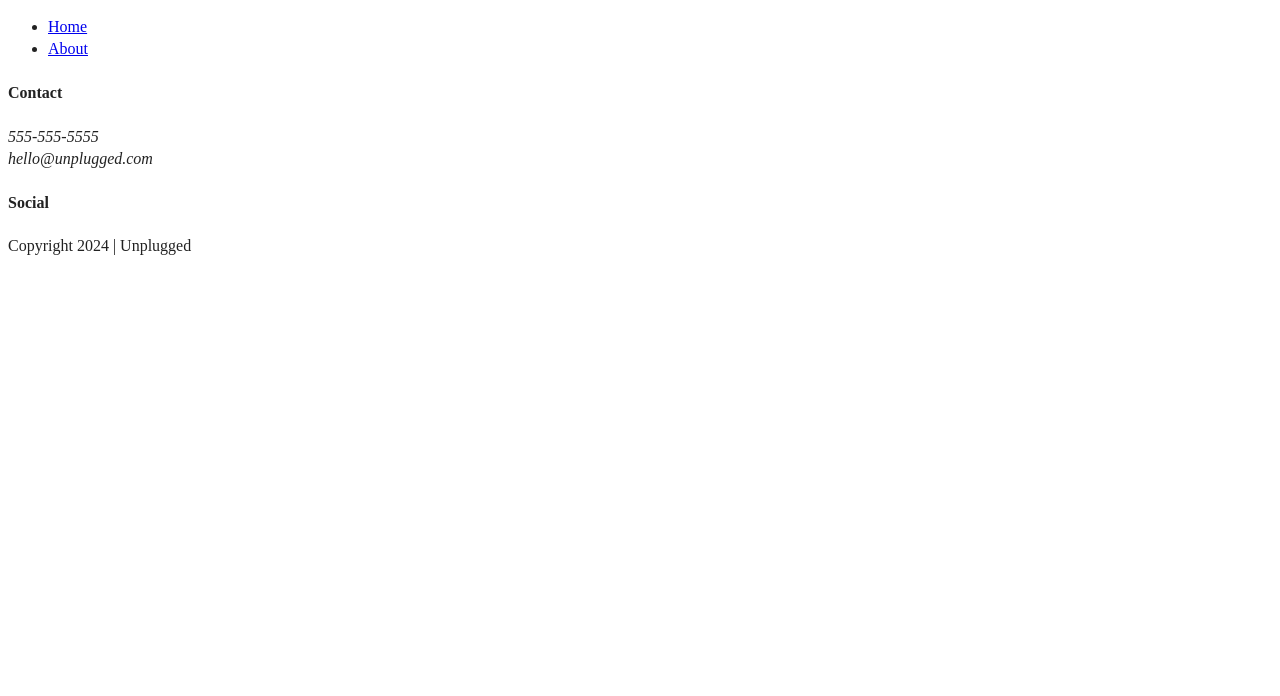
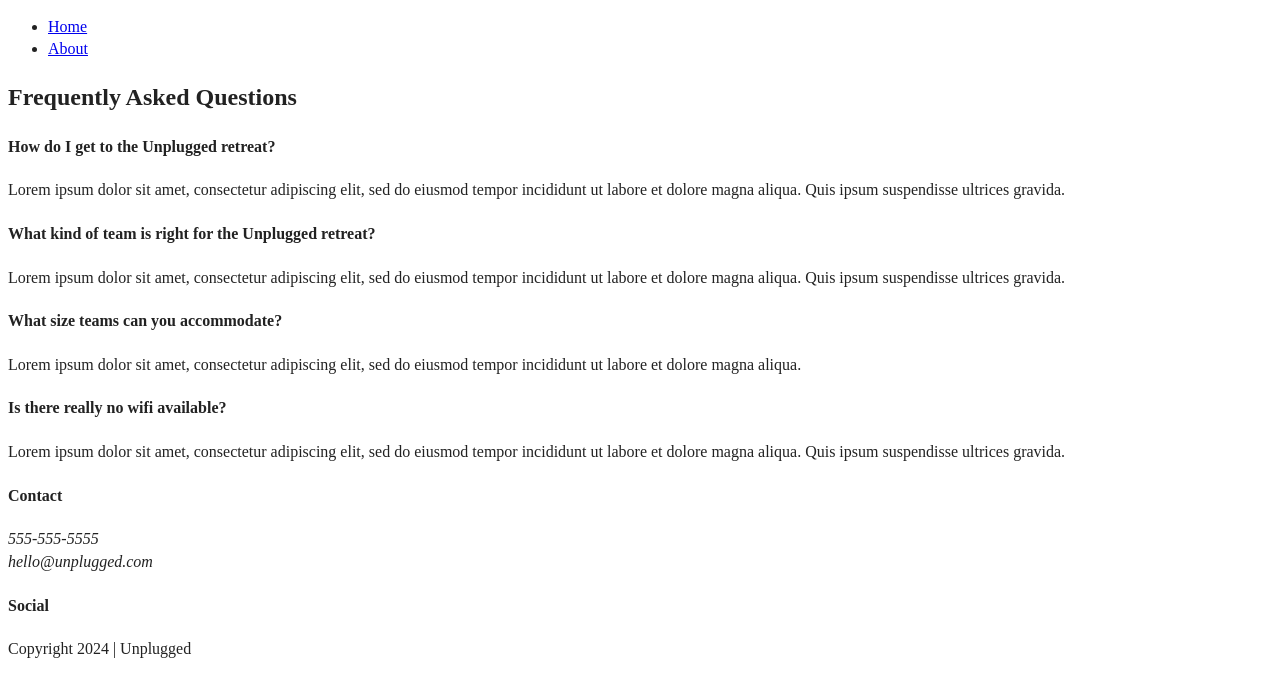
Before and after one commit to alison-ah/responsive-unplugged-retreat-website-from-boilerplate, a website built with webpack: page faqs/index.html in a window 1280 px wide. Built offline with nearby package versions, Linux system fonts and the light colour scheme.

Commit message:
Coded FAQ page, step 9 of 10 in lesson

```diff
--- a/faqs/index.html
+++ b/faqs/index.html
@@ -39,7 +39,17 @@
     </div>
   </header>
 
-
+  <main>
+    <h2>Frequently Asked Questions</h2>
+    <h4>How do I get to the Unplugged retreat?</h4>
+    <p>Lorem ipsum dolor sit amet, consectetur adipiscing elit, sed do eiusmod tempor incididunt ut labore et dolore magna aliqua. Quis ipsum suspendisse ultrices gravida.</p>
+    <h4>What kind of team is right for the Unplugged retreat?</h4>
+    <p>Lorem ipsum dolor sit amet, consectetur adipiscing elit, sed do eiusmod tempor incididunt ut labore et dolore magna aliqua. Quis ipsum suspendisse ultrices gravida.</p>
+    <h4>What size teams can you accommodate?</h4>
+    <p>Lorem ipsum dolor sit amet, consectetur adipiscing elit, sed do eiusmod tempor incididunt ut labore et dolore magna aliqua.</p>
+    <h4>Is there really no wifi available?</h4>
+    <p>Lorem ipsum dolor sit amet, consectetur adipiscing elit, sed do eiusmod tempor incididunt ut labore et dolore magna aliqua. Quis ipsum suspendisse ultrices gravida.</p>
+  </main>
 </body>
 
 <footer>
```
